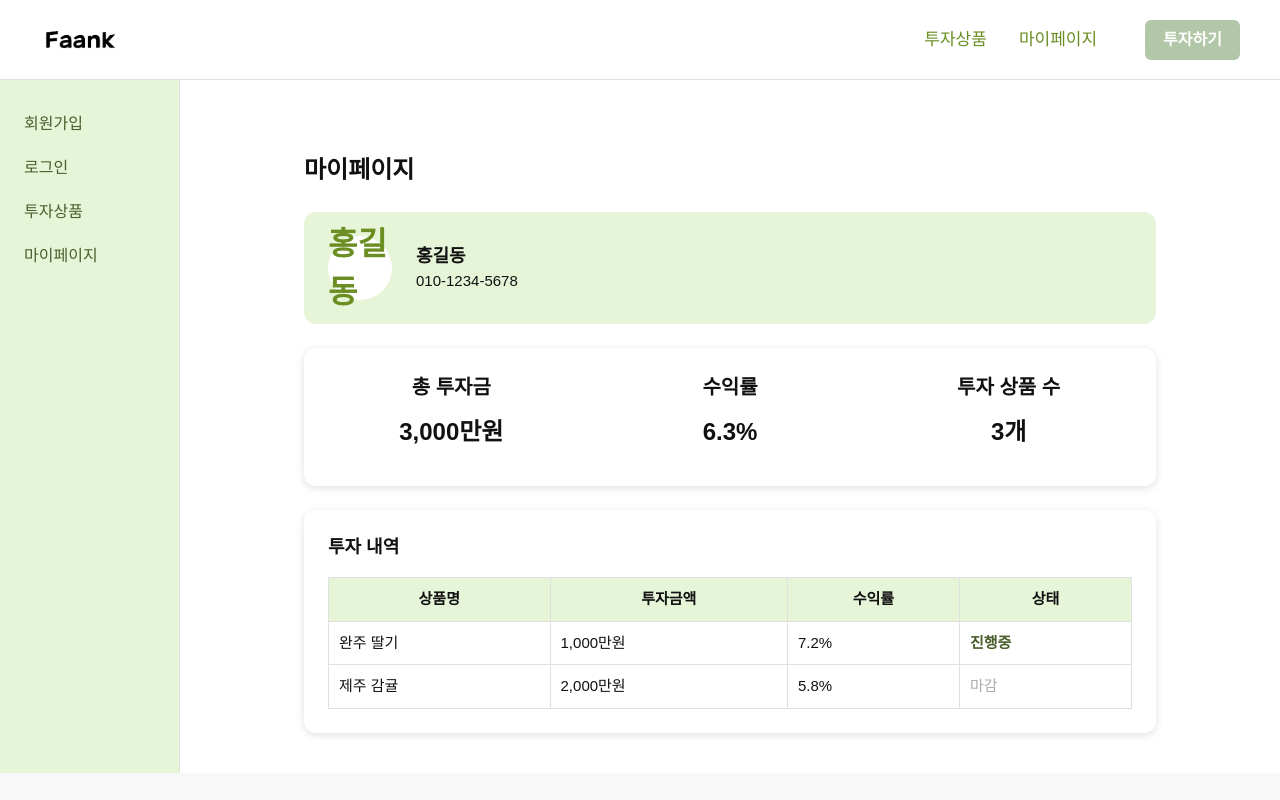
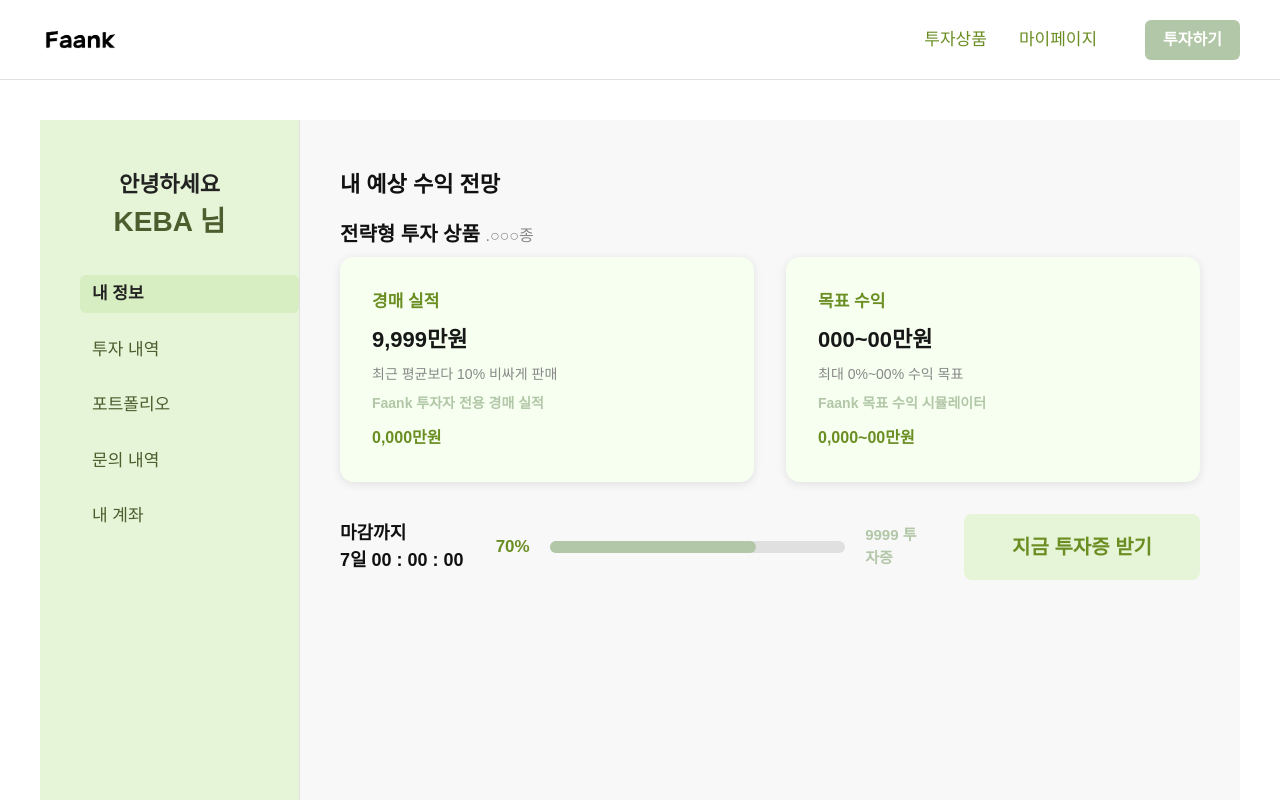
Before and after one commit to Faank-Web/KEBA-front, a Next.js app: page /mypage in a window 1280 px wide. Shown: the top 800 px of the page. Built offline with nearby package versions, Linux system fonts and the light colour scheme.

Commit message:
마이페이지1

```diff
--- a/src/app/ClientLayout.tsx
+++ b/src/app/ClientLayout.tsx
@@ -35,7 +35,7 @@ export default function ClientLayout({ children }: { children: React.ReactNode }
       {/* 전체 레이아웃 */}
       <div style={{ display: "flex", minHeight: "calc(100vh - 120px)" }}>
         {/* 마이페이지에서만 사이드바 노출 */}
-        {isMypage && (
+        {isMypage ? null : (
           <aside style={{ width: 180, background: "#e6f4d7", padding: "32px 0 0 0", borderRight: "1px solid #e0e0e0" }}>
             <nav style={{ display: "flex", flexDirection: "column", gap: 20, fontSize: 16, fontWeight: 500, color: "#4b5e2e", paddingLeft: 24 }}>
               <Link href="/signup">회원가입</Link>
--- a/src/app/mypage/page.tsx
+++ b/src/app/mypage/page.tsx
@@ -1,62 +1,135 @@
-import React from "react";
+"use client";
+
+import React, { useState } from "react";
+
+const MENU = [
+  { key: "info", label: "내 정보" },
+  { key: "invest", label: "투자 내역" },
+  { key: "portfolio", label: "포트폴리오" },
+  { key: "inquiry", label: "문의 내역" },
+  { key: "account", label: "내 계좌" },
+];
 
 export default function MyPage() {
+  const [selected, setSelected] = useState("info");
+
   return (
-    <div style={{ maxWidth: 900, margin: "0 auto", padding: "0 24px", color: "#111" }}>
-      <h2 style={{ fontSize: 24, fontWeight: 700, color: "#111", margin: "32px 0 24px 0" }}>마이페이지</h2>
-      {/* 프로필 카드 */}
-      <section style={{ background: "#e6f4d7", borderRadius: 12, padding: 24, marginBottom: 24, display: "flex", alignItems: "center", gap: 24, color: "#111" }}>
-        <div style={{ width: 64, height: 64, borderRadius: "50%", background: "#fff", display: "flex", alignItems: "center", justifyContent: "center", fontSize: 32, color: "#6b8e23", fontWeight: 700 }}>
-          홍길동
+    <div style={{ display: "flex", minHeight: "calc(100vh - 80px)", background: "#f8f8f8" }}>
+      {/* 좌측 연두색 사이드바 */}
+      <aside style={{ width: 260, background: "#e6f4d7", padding: "48px 0 0 0", borderRight: "1px solid #e0e0e0", display: "flex", flexDirection: "column", alignItems: "center", height: "100vh" }}>
+        <div style={{ fontWeight: 700, fontSize: 22, color: "#222", marginBottom: 32, textAlign: "center" }}>
+          안녕하세요<br />
+          <span style={{ color: "#4b5e2e", fontSize: 28 }}>KEBA 님</span>
         </div>
-        <div>
-          <div style={{ fontWeight: 700, fontSize: 18, color: "#111" }}>홍길동</div>
-          <div style={{ color: "#111", fontSize: 15 }}>010-1234-5678</div>
+        <nav style={{ display: "flex", flexDirection: "column", gap: 18, width: "100%", fontSize: 17, fontWeight: 500, color: "#4b5e2e", paddingLeft: 40 }}>
+          {MENU.map((item) => (
+            <div
+              key={item.key}
+              onClick={() => setSelected(item.key)}
+              style={{
+                color: selected === item.key ? "#222" : "#4b5e2e",
+                fontWeight: selected === item.key ? 700 : 500,
+                background: selected === item.key ? "#d6eec2" : "none",
+                borderRadius: 6,
+                padding: "6px 0 6px 12px",
+                cursor: "pointer",
+                transition: "background 0.2s, color 0.2s",
+              }}
+            >
+              {item.label}
             </div>
-      </section>
-      {/* 투자 대시보드 */}
-      <section style={{ background: "#fff", borderRadius: 12, boxShadow: "0 2px 8px #e0e0e0", padding: 24, marginBottom: 24, display: "flex", gap: 32, color: "#111" }}>
-        <div style={{ flex: 1, textAlign: "center" }}>
-          <div style={{ fontWeight: 700, fontSize: 20, color: "#111" }}>총 투자금</div>
-          <div style={{ fontSize: 24, fontWeight: 700, margin: "12px 0" }}>3,000만원</div>
+          ))}
+        </nav>
+      </aside>
+      {/* 우측 메인 콘텐츠 */}
+      <main style={{ flex: 1, padding: "48px 40px 0 40px", display: "flex", flexDirection: "column", height: "100vh" }}>
+        {selected === "info" && (
+          <div style={{ width: "100%" }}>
+            <div style={{ fontSize: 22, fontWeight: 700, color: "#111", marginBottom: 18 }}>내 예상 수익 전망</div>
+            <div style={{ fontWeight: 700, fontSize: 20, color: "#111", marginBottom: 8 }}>전략형 투자 상품 <span style={{ color: "#888", fontWeight: 500, fontSize: 16 }}>.○○○종</span></div>
+            <div style={{ display: "flex", gap: 32, marginBottom: 32 }}>
+              <div style={{ flex: 1, background: "#f6fff0", borderRadius: 14, padding: 32, boxShadow: "0 2px 8px #e0e0e0" }}>
+                <div style={{ fontWeight: 700, fontSize: 17, marginBottom: 8, color: "#6b8e23" }}>경매 실적</div>
+                <div style={{ fontWeight: 700, fontSize: 22, marginBottom: 8 }}>9,999만원</div>
+                <div style={{ color: "#888", fontSize: 14, marginBottom: 8 }}>최근 평균보다 10% 비싸게 판매</div>
+                <div style={{ color: "#b2c7a7", fontWeight: 600, fontSize: 14 }}>Faank 투자자 전용 경매 실적</div>
+                <div style={{ color: "#6b8e23", fontWeight: 700, fontSize: 16, marginTop: 12 }}>0,000만원</div>
               </div>
-        <div style={{ flex: 1, textAlign: "center" }}>
-          <div style={{ fontWeight: 700, fontSize: 20, color: "#111" }}>수익률</div>
-          <div style={{ fontSize: 24, fontWeight: 700, margin: "12px 0" }}>6.3%</div>
+              <div style={{ flex: 1, background: "#f6fff0", borderRadius: 14, padding: 32, boxShadow: "0 2px 8px #e0e0e0" }}>
+                <div style={{ fontWeight: 700, fontSize: 17, marginBottom: 8, color: "#6b8e23" }}>목표 수익</div>
+                <div style={{ fontWeight: 700, fontSize: 22, marginBottom: 8 }}>000~00만원</div>
+                <div style={{ color: "#888", fontSize: 14, marginBottom: 8 }}>최대 0%~00% 수익 목표</div>
+                <div style={{ color: "#b2c7a7", fontWeight: 600, fontSize: 14 }}>Faank 목표 수익 시뮬레이터</div>
+                <div style={{ color: "#6b8e23", fontWeight: 700, fontSize: 16, marginTop: 12 }}>0,000~00만원</div>
               </div>
-        <div style={{ flex: 1, textAlign: "center" }}>
-          <div style={{ fontWeight: 700, fontSize: 20, color: "#111" }}>투자 상품 수</div>
-          <div style={{ fontSize: 24, fontWeight: 700, margin: "12px 0" }}>3개</div>
             </div>
-      </section>
-      {/* 투자 내역 리스트 */}
-      <section style={{ background: "#fff", borderRadius: 12, boxShadow: "0 2px 8px #e0e0e0", padding: 24, color: "#111" }}>
-        <h3 style={{ fontSize: 18, fontWeight: 700, color: "#111", marginBottom: 16 }}>투자 내역</h3>
-        <table style={{ width: "100%", borderCollapse: "collapse", fontSize: 15, color: "#111" }}>
+            <div style={{ display: "flex", alignItems: "center", gap: 32, marginBottom: 18 }}>
+              <div style={{ fontWeight: 700, fontSize: 18, color: "#111" }}>마감까지<br />7일 00 : 00 : 00</div>
+              <div style={{ flex: 1, display: "flex", alignItems: "center", gap: 12 }}>
+                <span style={{ color: "#6b8e23", fontWeight: 700, fontSize: 17 }}>70%</span>
+                <div style={{ background: "#e0e0e0", borderRadius: 6, height: 12, width: "100%", maxWidth: 320, margin: "0 8px" }}>
+                  <div style={{ background: "#b2c7a7", width: "70%", height: 12, borderRadius: 6 }}></div>
+                </div>
+                <span style={{ color: "#b2c7a7", fontWeight: 700, fontSize: 15 }}>9999 투자증</span>
+              </div>
+              <button style={{ background: "#e6f4d7", color: "#6b8e23", border: "none", borderRadius: 8, padding: "18px 48px", fontWeight: 700, fontSize: 20, marginLeft: 12 }}>지금 투자증 받기</button>
+            </div>
+          </div>
+        )}
+        {selected === "invest" && (
+          <div style={{ width: "100%" }}>
+            <div style={{ fontSize: 22, fontWeight: 700, color: "#111", marginBottom: 18 }}>투자 내역</div>
+            <table style={{ width: "100%", background: "#fff", borderRadius: 12, boxShadow: "0 2px 8px #e0e0e0", fontSize: 16, color: "#111", borderCollapse: "collapse", marginBottom: 24 }}>
               <thead>
                 <tr style={{ background: "#e6f4d7" }}>
-              <th style={{ padding: 10, border: "1px solid #e0e0e0", color: "#111" }}>상품명</th>
-              <th style={{ padding: 10, border: "1px solid #e0e0e0", color: "#111" }}>투자금액</th>
-              <th style={{ padding: 10, border: "1px solid #e0e0e0", color: "#111" }}>수익률</th>
-              <th style={{ padding: 10, border: "1px solid #e0e0e0", color: "#111" }}>상태</th>
+                  <th style={{ padding: 14, border: "1px solid #e0e0e0" }}>상품명</th>
+                  <th style={{ padding: 14, border: "1px solid #e0e0e0" }}>투자금액</th>
+                  <th style={{ padding: 14, border: "1px solid #e0e0e0" }}>수익률</th>
+                  <th style={{ padding: 14, border: "1px solid #e0e0e0" }}>상태</th>
                 </tr>
               </thead>
               <tbody>
                 <tr>
-              <td style={{ padding: 10, border: "1px solid #e0e0e0" }}>완주 딸기</td>
-              <td style={{ padding: 10, border: "1px solid #e0e0e0" }}>1,000만원</td>
-              <td style={{ padding: 10, border: "1px solid #e0e0e0" }}>7.2%</td>
-              <td style={{ padding: 10, border: "1px solid #e0e0e0", color: "#4b5e2e", fontWeight: 700 }}>진행중</td>
+                  <td style={{ padding: 14, border: "1px solid #e0e0e0" }}>완주 딸기</td>
+                  <td style={{ padding: 14, border: "1px solid #e0e0e0" }}>1,000만원</td>
+                  <td style={{ padding: 14, border: "1px solid #e0e0e0" }}>7.2%</td>
+                  <td style={{ padding: 14, border: "1px solid #e0e0e0", color: "#4b5e2e", fontWeight: 700 }}>진행중</td>
                 </tr>
                 <tr>
-              <td style={{ padding: 10, border: "1px solid #e0e0e0" }}>제주 감귤</td>
-              <td style={{ padding: 10, border: "1px solid #e0e0e0" }}>2,000만원</td>
-              <td style={{ padding: 10, border: "1px solid #e0e0e0" }}>5.8%</td>
-              <td style={{ padding: 10, border: "1px solid #e0e0e0", color: "#aaa" }}>마감</td>
+                  <td style={{ padding: 14, border: "1px solid #e0e0e0" }}>제주 감귤</td>
+                  <td style={{ padding: 14, border: "1px solid #e0e0e0" }}>2,000만원</td>
+                  <td style={{ padding: 14, border: "1px solid #e0e0e0" }}>5.8%</td>
+                  <td style={{ padding: 14, border: "1px solid #e0e0e0", color: "#aaa" }}>마감</td>
                 </tr>
               </tbody>
             </table>
-      </section>
+          </div>
+        )}
+        {selected === "portfolio" && (
+          <div style={{ width: "100%" }}>
+            <div style={{ fontSize: 22, fontWeight: 700, color: "#111", marginBottom: 18 }}>포트폴리오</div>
+            <div style={{ background: "#fff", borderRadius: 12, boxShadow: "0 2px 8px #e0e0e0", padding: 32, fontSize: 17, color: "#888" }}>
+              포트폴리오 데이터가 없습니다.
+            </div>
+          </div>
+        )}
+        {selected === "inquiry" && (
+          <div style={{ width: "100%" }}>
+            <div style={{ fontSize: 22, fontWeight: 700, color: "#111", marginBottom: 18 }}>문의 내역</div>
+            <div style={{ background: "#fff", borderRadius: 12, boxShadow: "0 2px 8px #e0e0e0", padding: 32, fontSize: 17, color: "#888" }}>
+              문의 내역이 없습니다.
+            </div>
+          </div>
+        )}
+        {selected === "account" && (
+          <div style={{ width: "100%" }}>
+            <div style={{ fontSize: 22, fontWeight: 700, color: "#111", marginBottom: 18 }}>내 계좌</div>
+            <div style={{ background: "#fff", borderRadius: 12, boxShadow: "0 2px 8px #e0e0e0", padding: 32, fontSize: 17, color: "#888" }}>
+              등록된 계좌가 없습니다.
+            </div>
+          </div>
+        )}
+      </main>
     </div>
   );
 }
```
Lines whose indentation alone changed are shown as unchanged.
